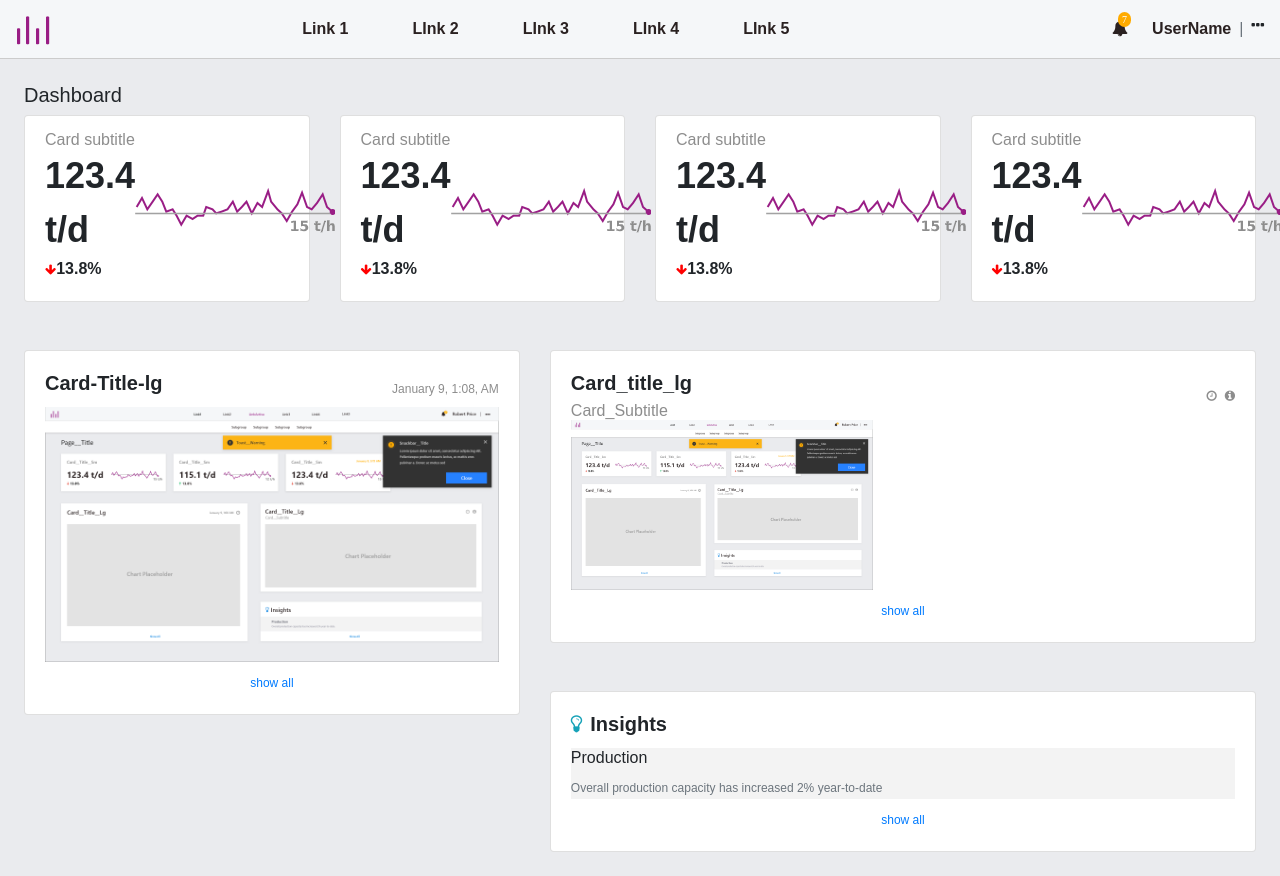
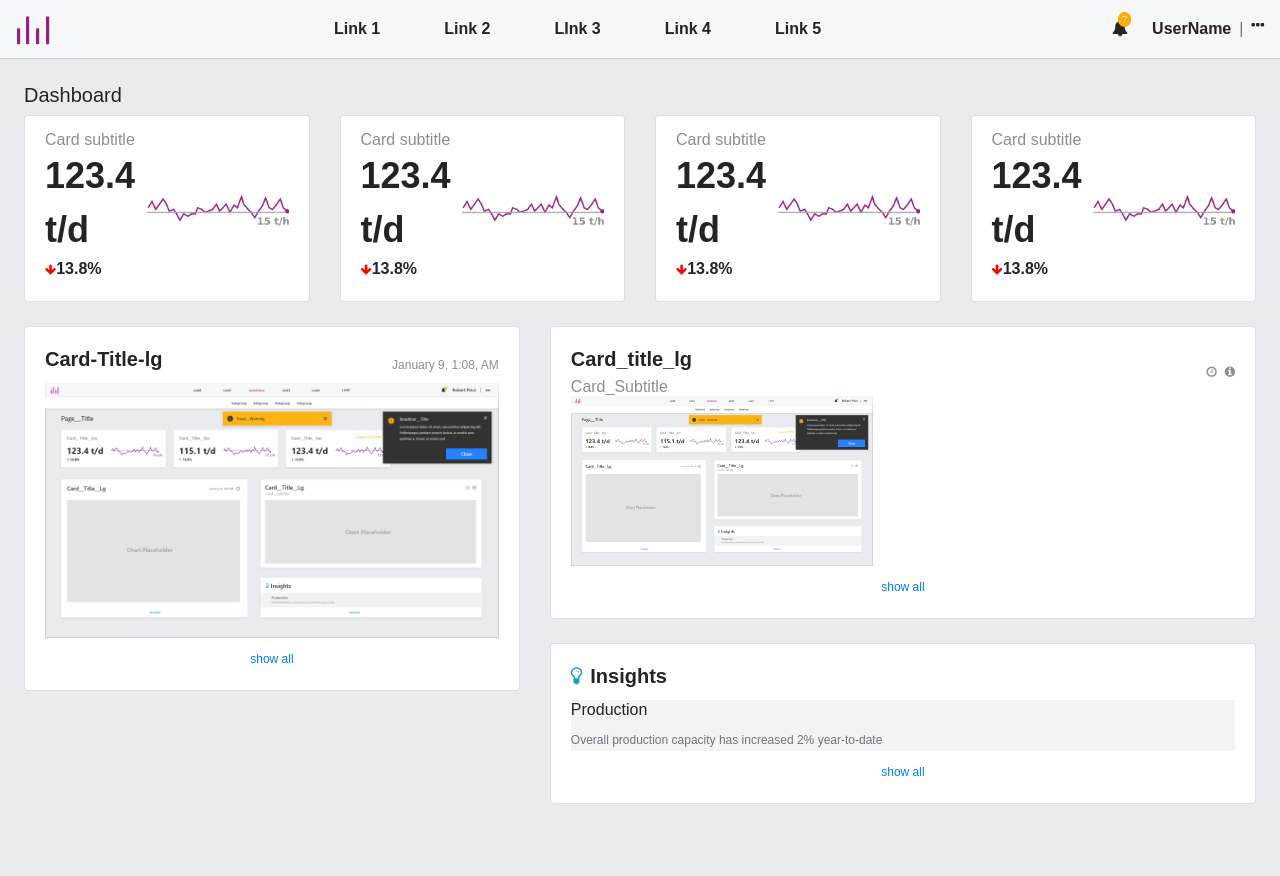
Before and after one commit to blue193/dashboard, an Angular app: page / in a window 1280 px wide. After the commit the page ends 828 px from the top, so only its background shows below. Built offline with nearby package versions, Linux system fonts and the light colour scheme.

Commit message:
fixed navbar error

```diff
--- a/src/app/components/dashboard/dashboard.component.html
+++ b/src/app/components/dashboard/dashboard.component.html
@@ -1,7 +1,7 @@
 <div class="container-fluid p-4 dashboard">
     <h5>Dashboard</h5>
-    <div class="row mb-5">
-        <div class="col-md-3">
+    <div class="row mb-4">
+        <div class="col-md-6 col-xl-3 mb-xl-0 mb-4">
             <div class="card card-number-sm">
                 <div class="card-body d-flex align-items-center justify-content-between">
                     <div>
@@ -10,12 +10,12 @@
                         <div><i class="fa fa-arrow-down"></i><span><b>13.8%</b></span></div>
                     </div>
                     <div>
-                        <img src="../../../assets/img/chart.png" alt="chart image">
+                        <img src="../../../assets/img/chart.png" class="img-responsive img-fluid" alt="chart image">
                     </div>
                 </div>
             </div>
         </div>
-        <div class="col-md-3">
+        <div class="col-md-6 col-xl-3 mb-md-0 mb-4">
             <div class="card card-number-sm">
                 <div class="card-body d-flex align-items-center justify-content-between">
                     <div>
@@ -24,12 +24,12 @@
                         <div><i class="fa fa-arrow-down"></i><span><b>13.8%</b></span></div>
                     </div>
                     <div>
-                        <img src="../../../assets/img/chart.png" alt="chart image">
+                        <img src="../../../assets/img/chart.png" class="img-responsive img-fluid" alt="chart image">
                     </div>
                 </div>
             </div>
         </div>
-        <div class="col-md-3">
+        <div class="col-md-6 col-xl-3 mb-xl-0 mb-4">
             <div class="card card-number-sm">
                 <div class="card-body d-flex align-items-center justify-content-between">
                     <div>
@@ -38,12 +38,12 @@
                         <div><i class="fa fa-arrow-down"></i><span><b>13.8%</b></span></div>
                     </div>
                     <div>
-                        <img src="../../../assets/img/chart.png" alt="chart image">
+                        <img src="../../../assets/img/chart.png" class="img-responsive img-fluid" alt="chart image">
                     </div>
                 </div>
             </div>
         </div>
-        <div class="col-md-3">
+        <div class="col-md-6 col-xl-3">
             <div class="card card-number-sm">
                 <div class="card-body d-flex align-items-center justify-content-between">
                     <div>
@@ -52,14 +52,14 @@
                         <div><i class="fa fa-arrow-down"></i><span><b>13.8%</b></span></div>
                     </div>
                     <div>
-                        <img src="../../../assets/img/chart.png" alt="chart image">
+                        <img src="../../../assets/img/chart.png" class="img-responsive img-fluid" alt="chart image">
                     </div>
                 </div>
             </div>
         </div>
     </div>
     <div class="row">
-        <div class="col-md-5">
+        <div class="col-md-5 mb-md-0 mb-4">
             <div class="card card-image-lg">
                 <div class="card-body">
                     <div class="d-flex justify-content-between align-items-center">
@@ -76,7 +76,7 @@
             </div>
         </div>
         <div class="col-md-7">
-            <div class="card card-text-lg mb-5">
+            <div class="card card-text-lg mb-4">
                 <div class="card-body">
                     <div class="d-flex justify-content-between align-items-center">
                         <div>
--- a/src/app/shared/navbar/navbar.component.html
+++ b/src/app/shared/navbar/navbar.component.html
@@ -9,39 +9,43 @@
     </button>
 
     <div class="collapse navbar-collapse" [ngClass]="{ 'show': navbarOpen }">
-        <ul class="navbar-nav w-80 justify-content-center ">
+        <ul class="navbar-nav w-100 justify-content-center ">
             <li class="nav-item dropdown">
-                <a class="nav-link" data-toggle="dropdown">Link 1</a>
-                <ul class="dropdown-menu" role="menu">
-                    <li><a href="#">Rich</a></li>
-                    <li><a href="#">Shay</a></li>
-                    <li><a href="#">Jose</a></li>
-                    <li><a href="#">Marie</a></li>
-                    <li><a href="#">Simon</a></li>
-                    <li><a href="#">Jamie</a></li>
-                    <li><a href="#">Andrew</a></li>
-                    <li><a href="#">Teddie</a></li>
-                </ul>
+                <a class="nav-link" id="navbarDropdown" data-toggle="dropdown" aria-haspopup="true" aria-expanded="false">Link 1</a>
+                <div class="dropdown-menu" aria-labelledby="navbarDropdown">
+                    <a href="#" class="nav-link ">SubGroup</a>
+                    <a href="#" class="nav-link ">SubGroup</a>
+                    <a href="#" class="nav-link ">SubGroup</a>
+                    <a href="#" class="nav-link ">SubGroup</a>
+                    <a href="#" class="nav-link ">SubGroup</a>
+                </div>
             </li>
             <li class="nav-item">
-                <a class="nav-link " href="# ">LInk 2</a>
+                <a class="nav-link " href="# ">Link 2</a>
+            </li>
+            <li class="nav-item dropdown">
+                <a class="nav-link " href="#" id="navbarDropdown" data-toggle="dropdown" aria-haspopup="true" aria-expanded="false">LInk 3</a>
+                <div class="dropdown-menu" aria-labelledby="navbarDropdown">
+                    <a href="#" class="nav-link ">SubGroup</a>
+                    <a href="#" class="nav-link ">SubGroup</a>
+                    <a href="#" class="nav-link ">SubGroup</a>
+                    <a href="#" class="nav-link ">SubGroup</a>
+                    <a href="#" class="nav-link ">SubGroup</a>
+                </div>
             </li>
             <li class="nav-item">
-                <a class="nav-link " href="# ">LInk 3</a>
+                <a class="nav-link " href="# ">Link 4</a>
             </li>
             <li class="nav-item">
-                <a class="nav-link " href="# ">LInk 4</a>
-            </li>
-            <li class="nav-item">
-                <a class="nav-link" href="# ">LInk 5</a>
+                <a class="nav-link" href="# ">Link 5</a>
             </li>
         </ul>
-        <ul class="nav navbar-nav navbar-right ml-auto breadcrumb breadcrumb-bar ">
-            <li class="nav-item ">
-                <a href="# " data-toggle="dropdown "><i class="fa fa-bell fa-label "><span class="label-count ">7</span></i></a>
-            </li>
-            <li class="breadcrumb-item "><a href="# ">UserName</a></li>
-            <li class="breadcrumb-item "><i class="fa fa-ellipsis-h "></i></li>
-        </ul>
     </div>
+    <ul class="navbar-nav navbar-right ml-auto breadcrumb breadcrumb-bar d-none d-lg-flex">
+        <li class="nav-item ">
+            <a href="# " data-toggle="dropdown "><i class="fa fa-bell fa-label "><span class="label-count ">7</span></i></a>
+        </li>
+        <li class="breadcrumb-item "><a href="# ">UserName</a></li>
+        <li class="breadcrumb-item "><i class="fa fa-ellipsis-h "></i></li>
+    </ul>
 </nav>
--- a/src/app/shared/navbar/navbar.component.scss
+++ b/src/app/shared/navbar/navbar.component.scss
@@ -7,6 +7,18 @@
         a {
             color: #2a2121;
             font-weight: 700;
+        }
+        .dropdown {
+            position: static !important;
+            .dropdown-menu {
+                box-shadow: 0 .5rem 1rem rgba(0, 0, 0, .15)!important;
+                margin-top: 0px !important;
+                width: 100% !important;
+                text-align: center;
+                a {
+                    display: inline;
+                }
+            }
         }
         .nav-item {
             padding: 0 24px;
@@ -42,8 +54,5 @@
                 content: "|";
             }
         }
-        &.w-80 {
-            width: 80%;
-        }
     }
 }
```
